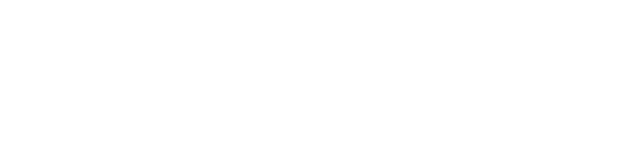
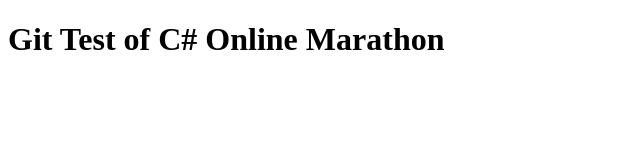
Before and after one commit to NickGlv/git-test, a plain HTML site: page index.html in a window 1280 px wide. Shown: the whole page, without its empty margins (0-640 px from the left). Drawn offline with Linux system fonts and the light colour scheme.

Commit message:
Added h1

```diff
--- a/index.html
+++ b/index.html
@@ -6,6 +6,6 @@
     <title>Git test</title>
 </head>
 <body>
-
+     <h1>Git Test of C# Online Marathon</h1>
 </body>
 </html>
```
